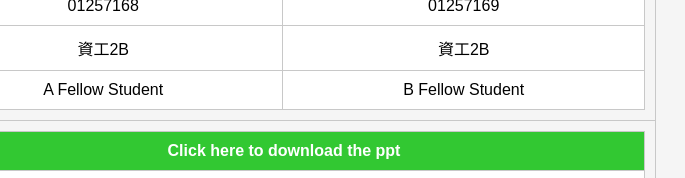
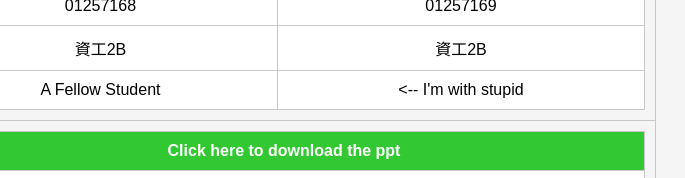
Before and after one commit to Hellocat22/money_tracker, a plain HTML site: page about.html in a window 1280 px wide. Shown: the part 289-467 px from the top of the page, 356-1041 px from the left. Drawn offline with Linux system fonts and the light colour scheme.

Commit message:
Change label

```diff
--- a/about.html
+++ b/about.html
@@ -60,7 +60,7 @@
                             </tr>
                             <tr>
                                 <td>A Fellow Student</td>
-                                <td>B Fellow Student</td>
+                                <td><-- I'm with stupid</td>
                             </tr>
                         </table>
                     </form>
```
